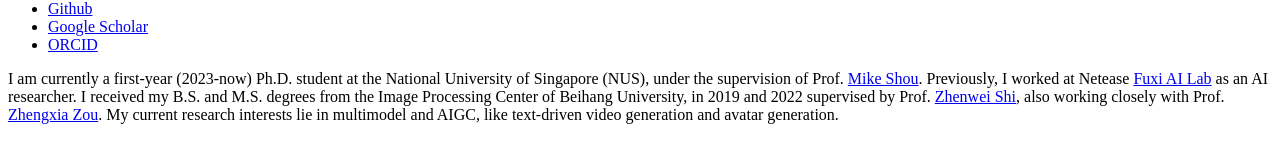
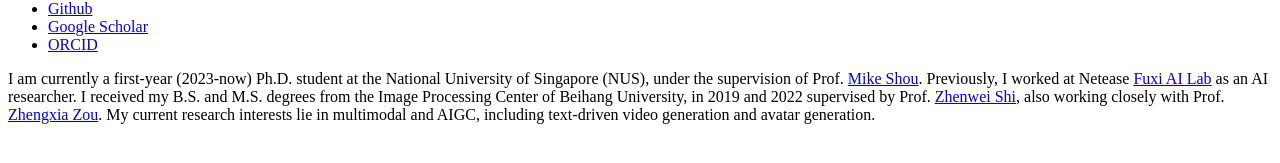
Before and after one commit to ruizhaocv/ruizhaocv.github.io, a Jekyll site: the page built from _pages/includes/intro.md, in a window 1280 px wide. Shown: the part 412-575 px from the top of the page. Built offline with Jekyll 4.4.1, drawn with Linux system fonts in a browser that asks for light colours; our own code applies the rules of GitHub Pages for plain Markdown files.

Commit message:
Update intro.md

```diff
--- a/_pages/includes/intro.md
+++ b/_pages/includes/intro.md
@@ -1,4 +1,4 @@
 I am currently a first-year (2023-now) Ph.D. student at the National University of Singapore (NUS), under the supervision of Prof. [Mike Shou](https://sites.google.com/view/showlab).
 Previously, I worked at Netease [Fuxi AI Lab](https://fuxi.163.com/fuxi-introduction) as an AI researcher.
 I received my B.S. and M.S. degrees from the Image Processing Center of Beihang University, in 2019 and 2022 supervised by Prof. [Zhenwei Shi](https://levir.buaa.edu.cn/), also working closely with Prof. [Zhengxia Zou](https://zhengxiazou.github.io/).
-My current research interests lie in multimodel and AIGC, like text-driven video generation and avatar generation.
+My current research interests lie in multimodal and AIGC, including text-driven video generation and avatar generation.
```
